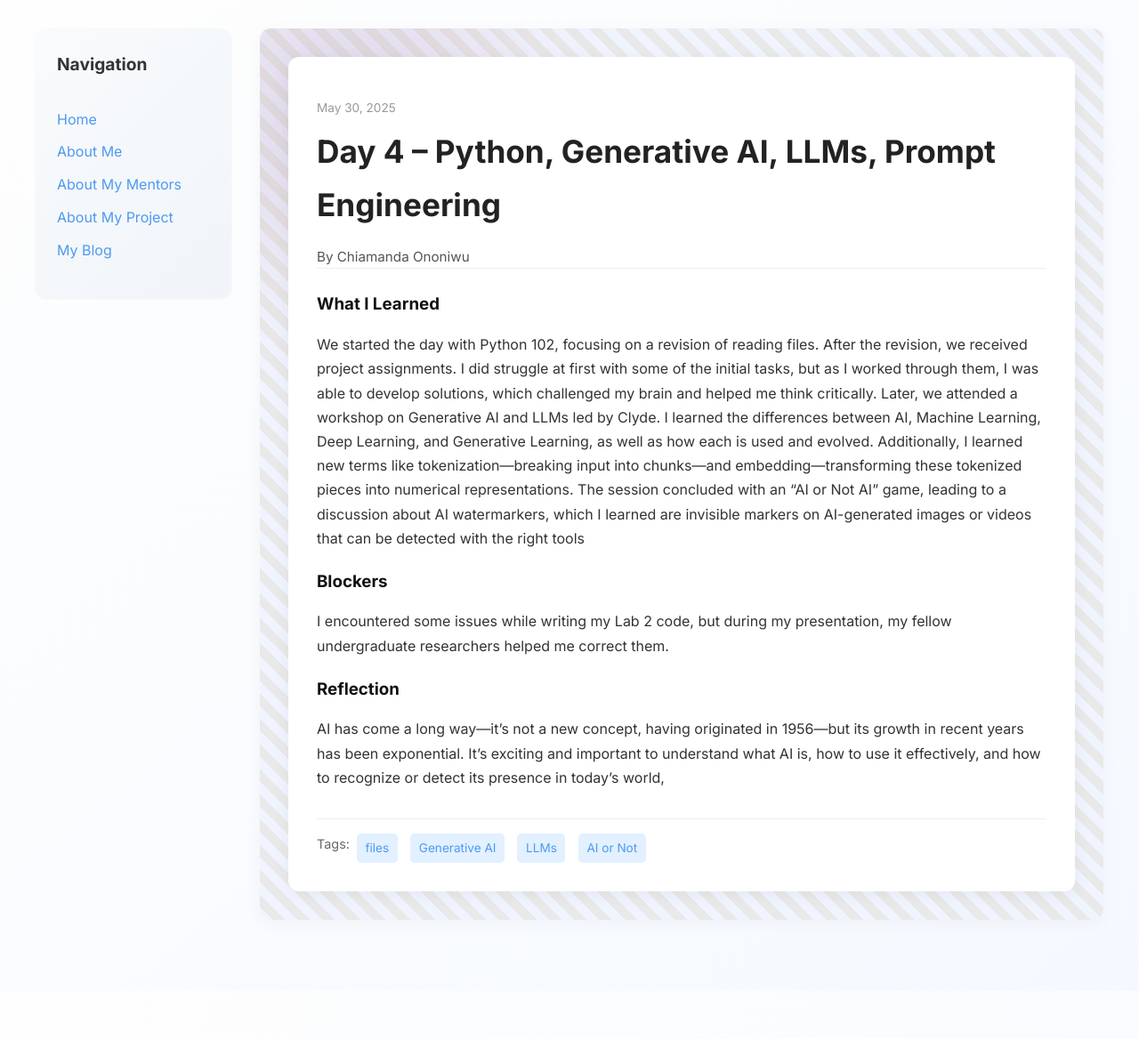
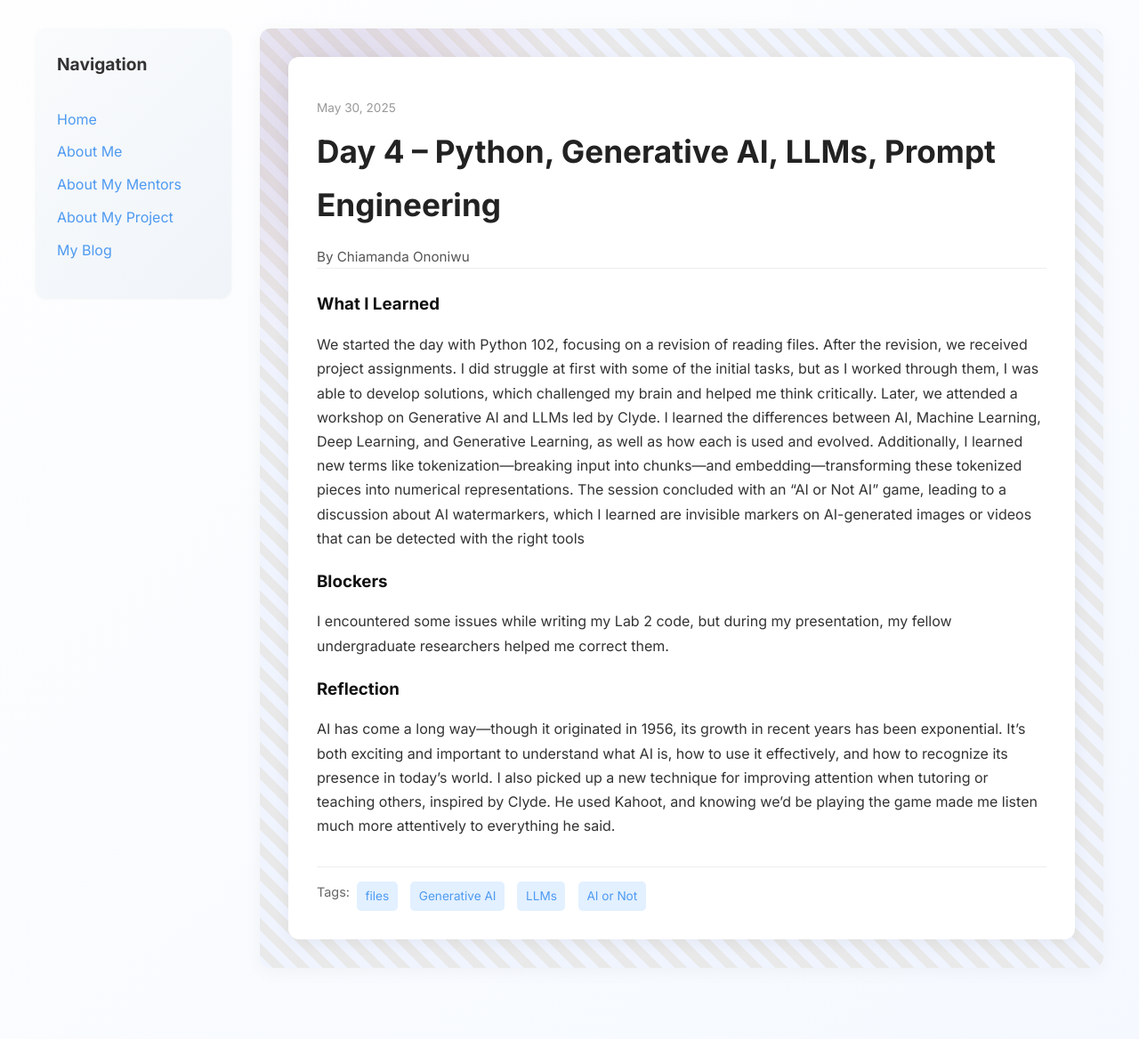
Before and after one commit to Chiamanda07/Chiamanda07.github.io, a Jekyll site: the page built from _posts/2025-05-30-day-4.md, in a window 1280 px wide. Shown: the whole page at 89% size. Built offline with Jekyll 4.4.1, drawn with Linux system fonts in a browser that asks for light colours; before the commit the page ends 1114 px from its top, so only the background shows below that.

Commit message:
Update 2025-05-30-day-4.md

```diff
--- a/_posts/2025-05-30-day-4.md
+++ b/_posts/2025-05-30-day-4.md
@@ -14,5 +14,5 @@
   I encountered some issues while writing my Lab 2 code, but during my presentation, my fellow undergraduate researchers helped me correct them.
 
 reflection: |
-  AI has come a long way—it’s not a new concept, having originated in 1956—but its growth in recent years has been exponential. It’s exciting and important to understand what AI is, how to use it effectively, and how to recognize or detect its presence in today's world,
+  AI has come a long way—though it originated in 1956, its growth in recent years has been exponential. It’s both exciting and important to understand what AI is, how to use it effectively, and how to recognize its presence in today’s world. I also picked up a new technique for improving attention when tutoring or teaching others, inspired by Clyde. He used Kahoot, and knowing we’d be playing the game made me listen much more attentively to everything he said.
 ---
```
